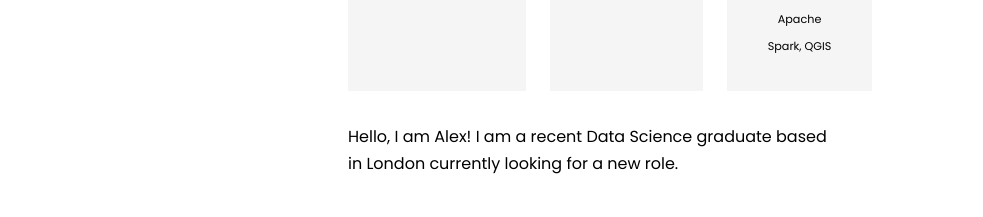
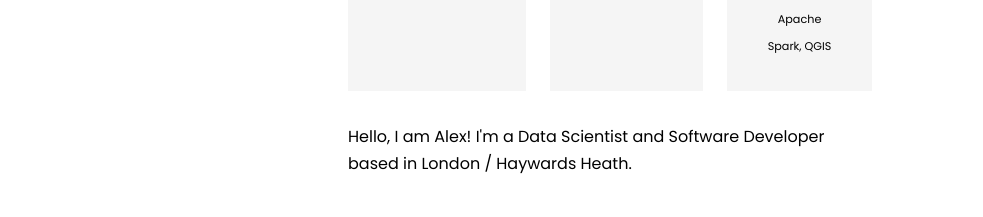
Before and after one commit to asmerdon/asmerdon.github.io, a React (Create React App) app: page / in a window 1280 px wide. Shown: the part 843-1060 px from the top of the page, without its empty margins (148-1131 px from the left). Built offline with nearby package versions, Linux system fonts and the light colour scheme.

Commit message:
Updated about me section.

```diff
--- a/src/components/about/About.jsx
+++ b/src/components/about/About.jsx
@@ -46,7 +46,7 @@ const About = () => {
               <small>Python, Tensorflow, SQL, JavaScript, Numpy, Seaborn, BeautifulSoup, Selenium, Excel, R, MongoDB, Apache Spark, QGIS </small>
             </article>
           </div>
-          <p>Hello, I am Alex! I am a recent Data Science graduate based in London currently looking for a new role.</p>
+          <p>Hello, I am Alex! I'm a Data Scientist and Software Developer based in London / Haywards Heath.</p>
           <div className='cta'>
           <a href={require('../../assets/cv.pdf')} target="_blank" rel="noopener noreferrer" className='btn btn-primary'>View CV</a>
           <a href="#contact" className='btn btn-primary'>Contact Me</a>
```
